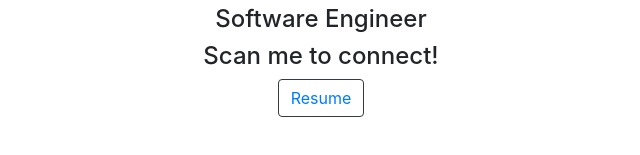
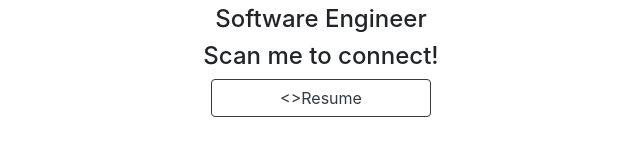
Before and after one commit to mafaqarif/mafaqarif.github.io, a plain HTML site: page index.html in a window 1280 px wide. Shown: the part 353-508 px from the top of the page, without its empty margins (319-959 px from the left). Drawn offline with nearby package versions, Linux system fonts and the light colour scheme.

Commit message:
button fixes

```diff
--- a/index.html
+++ b/index.html
@@ -13,7 +13,12 @@
   <script src="https://cdn.jsdelivr.net/npm/jquery@3.6.0/dist/jquery.slim.min.js"></script>
   <script src="https://cdn.jsdelivr.net/npm/popper.js@1.16.1/dist/umd/popper.min.js"></script>
   <script src="https://cdn.jsdelivr.net/npm/bootstrap@4.6.1/dist/js/bootstrap.bundle.min.js"></script>
-
+  <style>
+    .btn-block{
+      max-width: 220px;
+      margin: 0 auto;
+    }
+  </style>
 </head>
 <body>
 
@@ -23,7 +28,7 @@
   <h1>Afaq Arif</h1>
   <h4>Software Engineer</h4>
   <h4>Scan me to connect!</h4>
-  <h4 class="btn btn-outline-dark"><a href="https://drive.google.com/file/d/1gCRq229NtZ7gdC2qXTgSUXUPAX-0V7Fr/view?usp=sharing" target="_blank">Resume</h4>
+  <a href="https://drive.google.com/file/d/1gCRq229NtZ7gdC2qXTgSUXUPAX-0V7Fr/view?usp=sharing" target="_blank" class="btn btn-outline-dark btn-block"><>Resume</a>
 
 </div>
 
```
